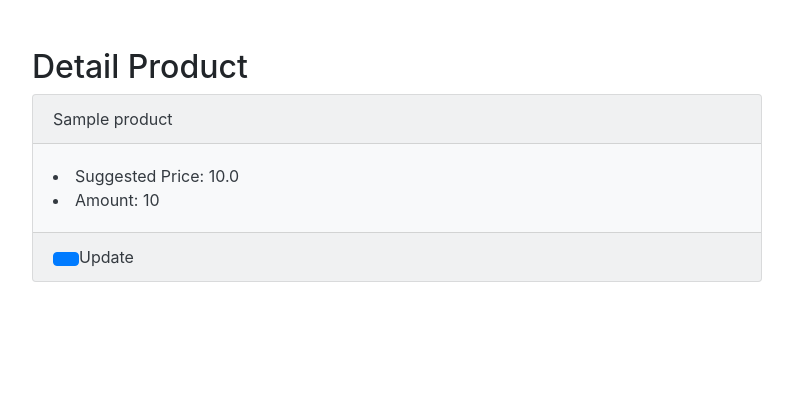
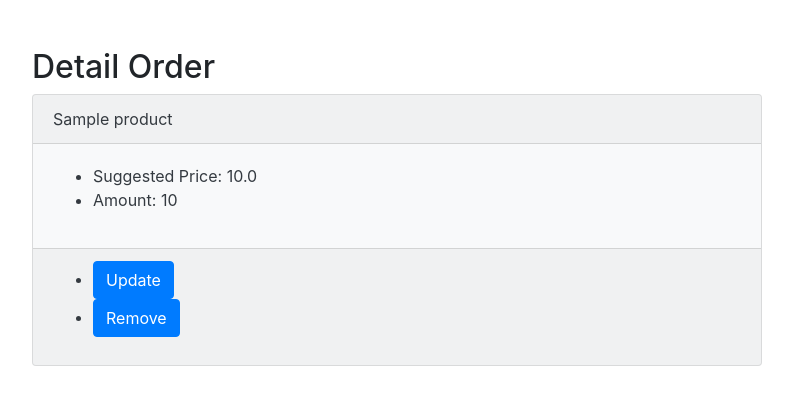
Before and after one commit to victor-s-santos/StarWarsCommerce, a Django app: page /commerce/order_list/1/ in a window 1280 px wide. Shown: the part 89-494 px from the top of the page, without its empty margins (243-1036 px from the left). Run offline with Django 3.2, Linux system fonts and the light colour scheme; a user stored in the database is signed in; tables that the repository leaves empty hold one stand-in row (values such as "Sample post"); some libraries are stand-ins or nearby versions.

Commit message:
features to remove and update has been implemented

```diff
--- a/commerce/templates/commerce/order_detail.html
+++ b/commerce/templates/commerce/order_detail.html
@@ -1,15 +1,17 @@
 {% extends 'base.html' %}
 {% block content %}
 <div class="mt-5">
-    <h2>Detail Product</h2>
+    <h2>Detail Order</h2>
 </div>
 <div class="content mt-1 mb-5">
     <div class="card bg-light text-dark">
         <div class="card-header">{{ order.product_name }}</div>
-        <div class="card-body"><li>Suggested Price: {{ order.suggested_price }}</li><li>Amount: {{ order.amount }}</li></div>
-        {% if user.is_superuser %}
-        <div class="card-footer"><a class="btn btn-primary" href="{% url 'order_edit' pk=order.pk %}"></a>Update</a></div>
-        {% endif %}
+        <div class="card-body"><ul><li>Suggested Price: {{ order.suggested_price }}</li><li>Amount: {{ order.amount }}</li></ul></div>
+        <div class="card-footer">
+            <ul>
+                <li><a class="btn btn-primary" href="{% url 'order_edit' pk=order.pk %}">Update</a></li>
+                <li><a class="btn btn-primary" href="{% url 'order_remove' pk=order.pk %}">Remove</a></li>
+            </ul>
     </div>
 </div>
 {% endblock %}
--- a/commerce/templates/commerce/product_list.html
+++ b/commerce/templates/commerce/product_list.html
@@ -8,7 +8,6 @@
     <div class="card bg-light text-dark">
         <div class="card-header"><a href="{% url 'detail_product' pk=p.pk %}">{{ p.product_name }}</a></div>
         <div class="card-body">Price: {{ p.unit_price }}</div>
-        <div class="card-footer"><a href="{% url 'product_order' %}"><button class="btn btn-success">Buy</button></a></div>
     </div>
     {% endfor %}
 </div>
--- a/commerce/views.py
+++ b/commerce/views.py
@@ -54,6 +54,14 @@ def product_register(request):
         form = ProductForm()
     return render(request, 'commerce/product_register.html', {'form': form})
 
+@staff_member_required
+def product_remove(request, pk):
+    product = get_object_or_404(Product, pk=pk)
+    name = product.product_name
+    product.delete()
+    messages.success(request, f'The product:{name} has been deleted successfully.')
+    return redirect('product_list')
+
 @login_required
 def order_list(request):
     """Order List"""
@@ -70,12 +78,12 @@ def register_order(request):
             order.user = request.user
             order.save()
             messages.success(request, 'You have successfully registered order from the product!')
-            return redirect('product_order')
+            return redirect('register_order')
         else:
-            return render(request, 'commerce/product_order.html', {'form': form})
+            return render(request, 'commerce/register_order.html', {'form': form})
     else:
         form = OrderForm()
-    return render(request, 'commerce/product_order.html', {'form': form})
+    return render(request, 'commerce/register_order.html', {'form': form})
 
 @login_required
 def order_detail(request, pk):
@@ -93,10 +101,18 @@ def order_edit(request, pk):
             order.user = request.user
             order.published_date = timezone.now()
             order.save()
-            return redirect('detail_product', pk=product.pk)
+            messages.success(request, 'You have successfully updated order from the product!')
+            return redirect('order_detail', pk=order.pk)
         else:
-            messages.error(request, 'Invalid Values.')
-            return render(request, 'commerce/product_edit.html', {'form': form})
+            return render(request, 'commerce/order_edit.html', {'form': form})
     else:
         form = OrderForm(instance=order)
     return render(request, 'commerce/order_edit.html', {'form': form})
+
+@login_required
+def order_remove(request, pk):
+    order = get_object_or_404(Order, pk=pk)
+    name = order.product_name
+    order.delete()
+    messages.success(request, f'The order of the product:{name} has been deleted successfully.')
+    return redirect('order_list')
--- a/core/templates/base.html
+++ b/core/templates/base.html
@@ -8,7 +8,7 @@
     <!--css-->
     <link rel="stylesheet" href="{% static 'css/style.css' %}">
     <!--Bootstrap-->
-    <link rel="stylesheet" href="https://cdn.jsdelivr.net/npm/bootstrap@4.6.0/dist/css/bootstrap.min.css" integrity="sha384-B0vP5xmATw1+K9KRQjQERJvTumQW0nPEzvF6L/Z6nronJ3oUOFUFpCjEUQouq2+l" crossorigin="anonymous">
+    <link rel="stylesheet" href="https://maxcdn.bootstrapcdn.com/bootstrap/4.0.0/css/bootstrap.min.css" integrity="sha384-Gn5384xqQ1aoWXA+058RXPxPg6fy4IWvTNh0E263XmFcJlSAwiGgFAW/dAiS6JXm" crossorigin="anonymous">
     <title>Star Wars Commerce</title>
 </head>
 <body>
--- a/register/templates/register/infos.html
+++ b/register/templates/register/infos.html
@@ -2,6 +2,7 @@
 {% load crispy_forms_tags %}
 {% block content %}
 <div class="mt-5">
+    <p>A bit more information about you.</p>
     <form method="POST" class="form-group">
         {% csrf_token %}
         <div class="row">
--- a/star_wars_ecommerce/urls.py
+++ b/star_wars_ecommerce/urls.py
@@ -26,12 +26,14 @@ urlpatterns = [
     #--commerce--#
     path('commerce/', commerce_v.product_list, name='product_list'),
     path('commerce/product_list/<int:pk>/', commerce_v.detail_product, name='detail_product'),
+    path('commerce/product_list/<pk>/remove/', commerce_v.product_remove, name='product_remove'),
     path('commerce/product_list/<int:pk>/edit/', commerce_v.product_edit, name='product_edit'),
     path('commerce/register_product/', commerce_v.product_register, name='product_register'),
     path('commerce/register_order/', commerce_v.register_order, name='product_order'),
     path('commerce/order_list/', commerce_v.order_list, name='order_list'),
     path('commerce/order_list/<int:pk>/', commerce_v.order_detail, name='order_detail'),
     path('commerce/order_list/<int:pk>/edit/', commerce_v.order_edit, name='order_edit'),
+    path('commerce/order_list/<int:pk>/remove/', commerce_v.order_remove, name='order_remove'),
     #--admin--#
     path('admin/', admin.site.urls),
 ]+ static(settings.STATIC_URL, document_root=settings.STATIC_ROOT)
```
Also changed, not shown: commerce/templates/commerce/order_edit.html (+7 -0 lines), commerce/templates/commerce/product_detail.html (+7 -2 lines), commerce/templates/commerce/product_edit.html (+7 -0 lines), commerce/templates/commerce/register_order.html (renamed from commerce/templates/commerce/product_order.html).
